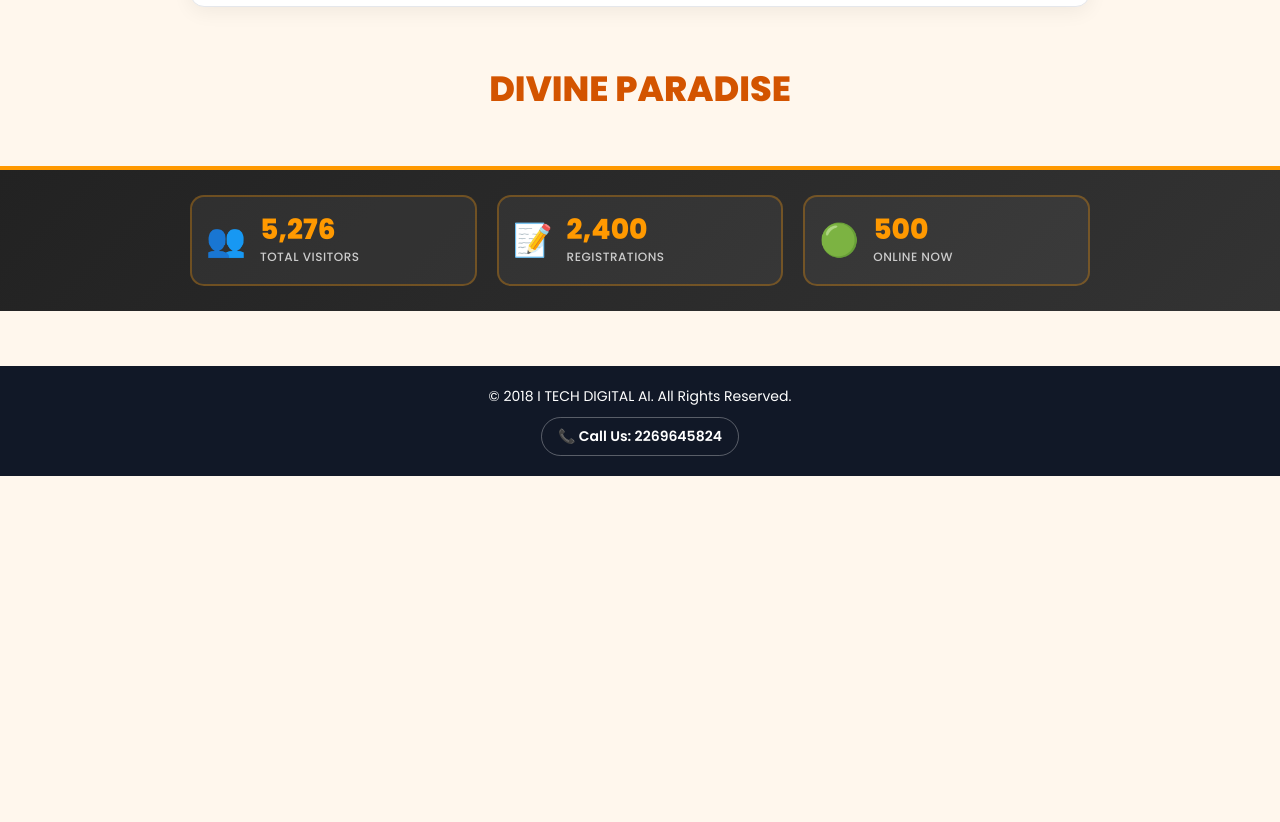
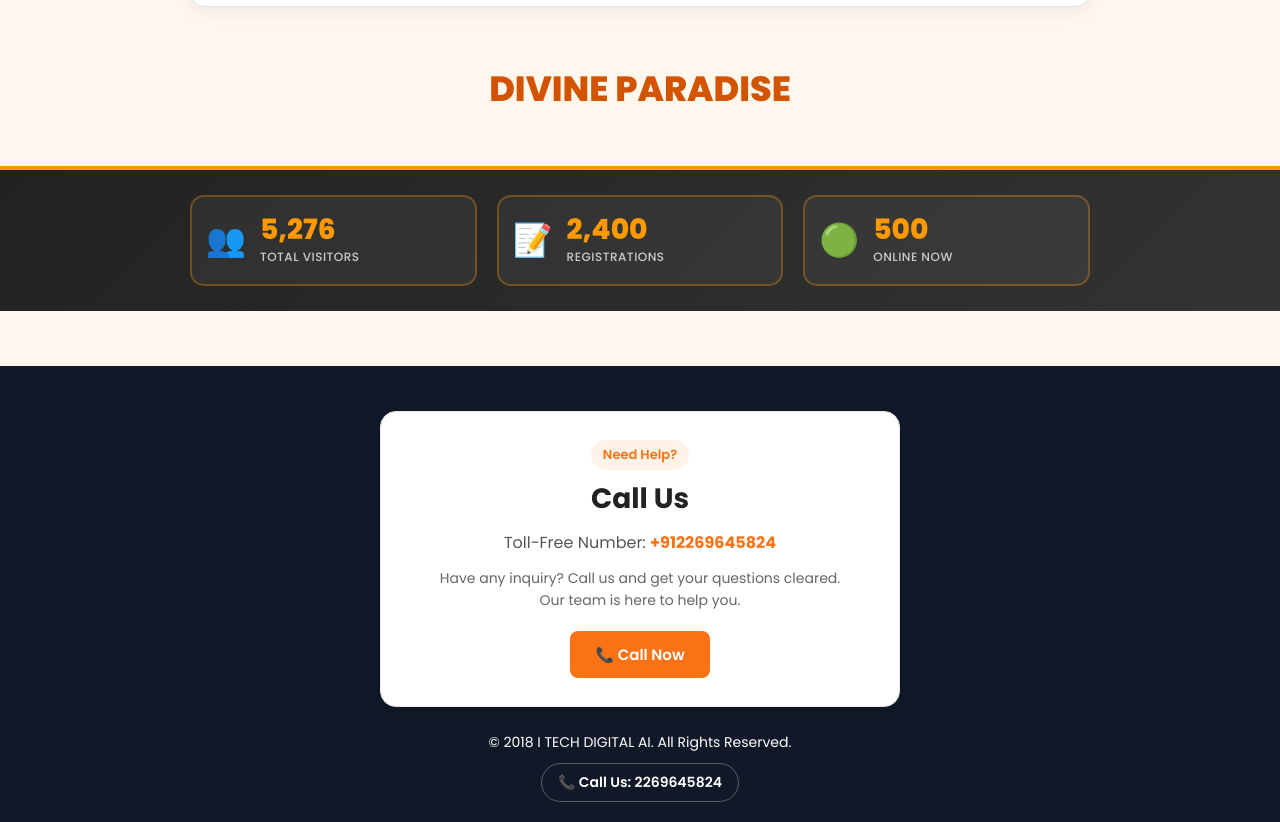
Before and after one commit to JaisGautam/ITECHDIGITALAI, a website: page index.html in a window 1280 px wide. Shown: the part 8099-8921 px from the top of the page. Before the commit the page ends 8575 px from the top, so only its background shows below. Drawn offline with Linux system fonts and the light colour scheme; no server answers; a script that the page names is missing.

Commit message:
add call us div

```diff
--- a/index.html
+++ b/index.html
@@ -1277,6 +1277,104 @@
 </style> -->
 
 <style>
+    .call-us-card {
+width: 100%;
+max-width: 520px;
+margin: 25px auto;
+padding: 28px 30px;
+background: #ffffff;
+border: 1px solid #e8e8e8;
+border-radius: 16px;
+box-shadow: 0 8px 25px rgba(0, 0, 0, 0.08);
+text-align: center;
+box-sizing: border-box;
+}
+
+.call-us-content {
+display: flex;
+flex-direction: column;
+align-items: center;
+}
+
+.call-us-label {
+display: inline-block;
+margin-bottom: 8px;
+padding: 5px 12px;
+background: #fff3e8;
+color: #f97316;
+border-radius: 20px;
+font-size: 13px;
+font-weight: 600;
+}
+
+.call-us-card h3 {
+margin: 0 0 10px;
+font-size: 28px;
+font-weight: 700;
+color: #222;
+}
+
+.toll-free {
+margin: 0 0 12px;
+font-size: 16px;
+color: #555;
+}
+
+.toll-free a {
+color: #f97316;
+font-weight: 700;
+text-decoration: none;
+}
+
+.inquiry-text {
+max-width: 420px;
+margin: 0 0 20px;
+font-size: 14px;
+line-height: 1.6;
+color: #666;
+}
+
+.call-now-btn {
+display: inline-flex;
+align-items: center;
+justify-content: center;
+min-width: 140px;
+padding: 12px 22px;
+background: #f97316;
+color: #fff;
+border-radius: 8px;
+font-size: 15px;
+font-weight: 600;
+text-decoration: none;
+transition: all 0.25s ease;
+}
+
+.call-now-btn:hover {
+background: #ea580c;
+transform: translateY(-2px);
+box-shadow: 0 6px 15px rgba(249, 115, 22, 0.25);
+}
+
+@media (max-width: 600px) {
+.call-us-card {
+padding: 24px 18px;
+margin: 20px auto;
+}
+
+.call-us-card h3 {
+font-size: 24px;
+}
+
+.inquiry-text {
+font-size: 13px;
+}
+
+.call-now-btn {
+width: 100%;
+max-width: 220px;
+}
+}
+
 
 .site-footer {
   width: 100%;
@@ -2958,6 +3056,30 @@
 © 2018 I TECH DDIGITAL AI. All Rights Reserved.
 </footer> -->
 <footer class="site-footer">
+     <div class="call-us-card">
+  <div class="call-us-content">
+    <span class="call-us-label">Need Help?</span>
+
+
+<h3>Call Us</h3>
+
+<p class="toll-free">
+  Toll-Free Number:
+  <a href="tel:+91 2269645824">+912269645824 </a>
+</p>
+
+<p class="inquiry-text">
+  Have any inquiry? Call us and get your questions cleared.
+  Our team is here to help you.
+</p>
+
+<a href="tel:+91 2269645824" class="call-now-btn">
+  📞 Call Now
+</a>
+
+
+  </div>
+</div>
   <div class="footer-copy">
     © 2018 I TECH DIGITAL AI. All Rights Reserved.
   </div>
```
